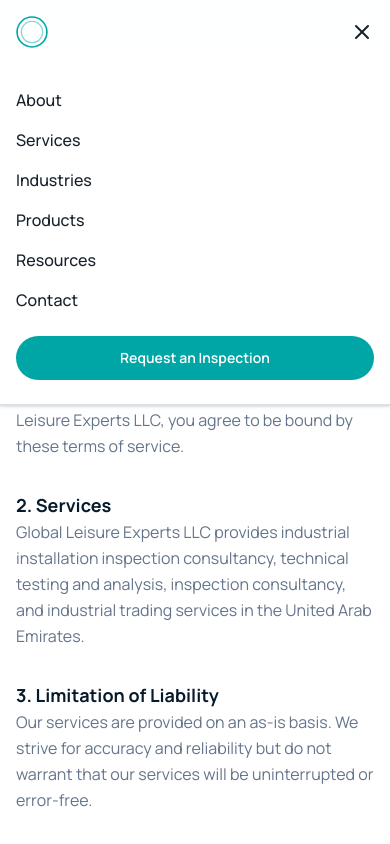
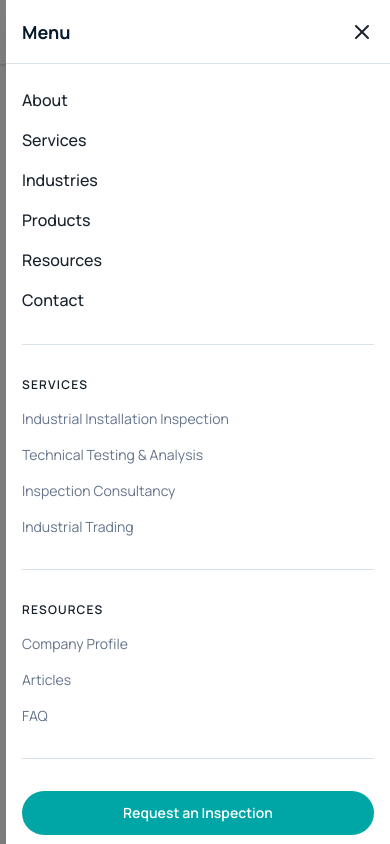
Before and after one commit to ibmdigitech/global-leisure-experts, a Next.js app: page /terms in a window 390 px wide. Both pictures are taken after a click on the button "Open menu". Shown: the top 844 px of the page. Built offline with nearby package versions, Linux system fonts and the light colour scheme.

Commit message:
Fix header/footer visibility, mobile nav, industries footer column, and lint warnings

```diff
--- a/src/app/manifest.ts
+++ b/src/app/manifest.ts
@@ -1,6 +1,4 @@
 import { MetadataRoute } from 'next';
-
-const siteUrl = process.env.NEXT_PUBLIC_SITE_URL || 'https://gle.ae';
 
 export default function manifest(): MetadataRoute.Manifest {
   return {
--- a/src/app/services/industrial-installation-inspection/page.tsx
+++ b/src/app/services/industrial-installation-inspection/page.tsx
@@ -2,7 +2,6 @@
 import { Footer } from '@/components/Footer';
 import { WhatsAppButton } from '@/components/WhatsAppButton';
 import { ScrollReveal } from '@/components/ScrollReveal';
-import { SectionHeading } from '@/components/SectionHeading';
 import { CTASection } from '@/components/CTASection';
 import { services, Service } from '@/data/services';
 import { ArrowRight, ArrowLeft } from 'lucide-react';
--- a/src/app/services/industrial-trading/page.tsx
+++ b/src/app/services/industrial-trading/page.tsx
@@ -2,7 +2,6 @@
 import { Footer } from '@/components/Footer';
 import { WhatsAppButton } from '@/components/WhatsAppButton';
 import { ScrollReveal } from '@/components/ScrollReveal';
-import { SectionHeading } from '@/components/SectionHeading';
 import { CTASection } from '@/components/CTASection';
 import { services, Service } from '@/data/services';
 import { ArrowRight, ArrowLeft } from 'lucide-react';
--- a/src/app/services/inspection-consultancy/page.tsx
+++ b/src/app/services/inspection-consultancy/page.tsx
@@ -2,7 +2,6 @@
 import { Footer } from '@/components/Footer';
 import { WhatsAppButton } from '@/components/WhatsAppButton';
 import { ScrollReveal } from '@/components/ScrollReveal';
-import { SectionHeading } from '@/components/SectionHeading';
 import { CTASection } from '@/components/CTASection';
 import { services, Service } from '@/data/services';
 import { ArrowRight, ArrowLeft } from 'lucide-react';
--- a/src/app/services/technical-testing-analysis/page.tsx
+++ b/src/app/services/technical-testing-analysis/page.tsx
@@ -2,7 +2,6 @@
 import { Footer } from '@/components/Footer';
 import { WhatsAppButton } from '@/components/WhatsAppButton';
 import { ScrollReveal } from '@/components/ScrollReveal';
-import { SectionHeading } from '@/components/SectionHeading';
 import { CTASection } from '@/components/CTASection';
 import { services, Service } from '@/data/services';
 import { ArrowRight, ArrowLeft } from 'lucide-react';
--- a/src/components/Header.tsx
+++ b/src/components/Header.tsx
@@ -1,11 +1,11 @@
 'use client';
 
 import { useState, useEffect } from 'react';
-import { motion, AnimatePresence } from 'framer-motion';
 import { Menu, X } from 'lucide-react';
 import { Logo } from './Logo';
 import { navigation } from '@/data/navigation';
 import { company } from '@/data/company';
+import { MobileNavigation } from './MobileNavigation';
 import Link from 'next/link';
 
 interface HeaderProps {
@@ -38,6 +38,7 @@
   const isTransparent = transparent && !isScrolled;
 
   return (
+    <>
       <header
         className={`fixed top-0 left-0 right-0 z-[60] transition-all duration-300 ${
           isTransparent
@@ -47,23 +48,20 @@
       >
         <div className="mx-auto max-w-7xl px-4 sm:px-6 lg:px-8">
           <div className="flex h-16 lg:h-20 items-center justify-between">
-          <Link href="/" className="flex items-center gap-2 shrink-0 pointer-events-auto">
-            <Logo className={`h-8 w-auto ${isTransparent ? 'text-white' : 'text-deep-navy'}`} />
+            <Link href="/" className="flex items-center gap-2 shrink-0">
+              <Logo className={`h-8 w-auto transition-colors duration-300 ${isTransparent ? 'text-white' : 'text-deep-navy'}`} />
             </Link>
 
-          <nav className="hidden lg:flex items-center gap-8 relative z-50 pointer-events-none" aria-label="Main navigation">
+            <nav className="hidden lg:flex items-center gap-8" aria-label="Main navigation">
               {navigation.map((item) => (
                 <Link
                   key={item.href}
                   href={item.href}
-                className={`text-sm font-medium transition-colors hover:text-technical-teal relative pointer-events-auto ${
-                  isTransparent ? 'text-white/90' : 'text-primary-text'
+                  className={`text-sm font-medium transition-colors hover:text-technical-teal focus-visible:outline-none focus-visible:ring-2 focus-visible:ring-technical-teal focus-visible:ring-offset-2 rounded ${
+                    isTransparent ? 'text-white/90 drop-shadow-md' : 'text-primary-text'
                   }`}
                 >
-                <span className="relative">
                   {item.label}
-                  <span className="absolute -bottom-1 left-0 h-0.5 w-0 bg-technical-teal transition-all duration-300 group-hover:w-full hover:w-full" />
-                </span>
                 </Link>
               ))}
             </nav>
@@ -71,7 +69,7 @@
             <div className="hidden lg:flex items-center gap-4">
               <Link
                 href="/request-inspection"
-              className="inline-flex items-center justify-center rounded-full bg-technical-teal px-5 py-2.5 text-sm font-semibold text-white transition-colors hover:bg-industrial-blue pointer-events-auto"
+                className="inline-flex items-center justify-center rounded-full bg-technical-teal px-5 py-2.5 text-sm font-semibold text-white transition-colors hover:bg-industrial-blue focus-visible:outline-none focus-visible:ring-2 focus-visible:ring-technical-teal focus-visible:ring-offset-2"
               >
                 {company.primaryCTA}
               </Link>
@@ -79,51 +77,22 @@
 
             <button
               type="button"
-            className="lg:hidden p-2 -mr-2 pointer-events-auto"
+              className="lg:hidden p-2 -mr-2"
               onClick={() => setIsMobileMenuOpen(!isMobileMenuOpen)}
               aria-label={isMobileMenuOpen ? 'Close menu' : 'Open menu'}
               aria-expanded={isMobileMenuOpen}
             >
               {isMobileMenuOpen ? (
-              <X className={`h-6 w-6 ${isTransparent ? 'text-white' : 'text-primary-text'}`} />
+                <X className={`h-6 w-6 transition-colors duration-300 ${isTransparent ? 'text-white' : 'text-primary-text'}`} />
               ) : (
-              <Menu className={`h-6 w-6 ${isTransparent ? 'text-white' : 'text-primary-text'}`} />
+                <Menu className={`h-6 w-6 transition-colors duration-300 ${isTransparent ? 'text-white' : 'text-primary-text'}`} />
               )}
             </button>
           </div>
         </div>
+      </header>
 
-      <AnimatePresence>
-        {isMobileMenuOpen && (
-          <motion.div
-            initial={{ opacity: 0, height: 0 }}
-            animate={{ opacity: 1, height: 'auto' }}
-            exit={{ opacity: 0, height: 0 }}
-            transition={{ duration: 0.3 }}
-            className="lg:hidden bg-white border-b border-border"
-          >
-            <nav className="mx-auto max-w-7xl px-4 py-6 flex flex-col gap-4" aria-label="Mobile navigation">
-              {navigation.map((item) => (
-                <Link
-                  key={item.href}
-                  href={item.href}
-                  className="text-base font-medium text-primary-text hover:text-technical-teal transition-colors"
-                  onClick={() => setIsMobileMenuOpen(false)}
-                >
-                  {item.label}
-                </Link>
-              ))}
-              <Link
-                href="/request-inspection"
-                className="inline-flex items-center justify-center rounded-full bg-technical-teal px-5 py-3 text-sm font-semibold text-white transition-colors hover:bg-industrial-blue mt-2"
-                onClick={() => setIsMobileMenuOpen(false)}
-              >
-                {company.primaryCTA}
-              </Link>
-            </nav>
-          </motion.div>
-        )}
-      </AnimatePresence>
-    </header>
+      <MobileNavigation isOpen={isMobileMenuOpen} onClose={() => setIsMobileMenuOpen(false)} />
+    </>
   );
 }
--- a/src/components/ImageWithFallback.tsx
+++ b/src/components/ImageWithFallback.tsx
@@ -16,12 +16,14 @@
   return (
     <>
       {hasError && fallbackSrc ? (
+        // eslint-disable-next-line @next/next/no-img-element
         <img
           src={fallbackSrc}
           alt={alt}
           className={className}
         />
       ) : (
+        // eslint-disable-next-line @next/next/no-img-element
         <img
           src={imgSrc}
           alt={alt}
--- a/src/components/Logo.tsx
+++ b/src/components/Logo.tsx
@@ -6,7 +6,7 @@
       <circle cx="30" cy="30" r="28" stroke="currentColor" strokeWidth="3" className="text-technical-teal" />
       <circle cx="30" cy="30" r="20" stroke="currentColor" strokeWidth="2" className="text-technical-teal opacity-50" />
       <path d="M22 30H38M30 22V38" stroke="currentColor" strokeWidth="3" className="text-white" strokeLinecap="round" />
-      <text x="68" y="36" fill="currentColor" className="text-white font-bold text-xl tracking-wider" style={{ fontFamily: 'Manrope, sans-serif' }}>
+      <text x="68" y="36" fill="currentColor" className="font-bold text-xl tracking-wider" style={{ fontFamily: 'Manrope, sans-serif' }}>
         {company.shortName}
       </text>
     </svg>
--- /dev/null
+++ b/src/components/MobileNavigation.tsx
@@ -0,0 +1,92 @@
+'use client';
+
+import { motion, AnimatePresence } from 'framer-motion';
+import { X } from 'lucide-react';
+import { navigation, footerNavigation } from '@/data/navigation';
+import { company } from '@/data/company';
+import Link from 'next/link';
+
+interface MobileNavigationProps {
+  isOpen: boolean;
+  onClose: () => void;
+}
+
+export function MobileNavigation({ isOpen, onClose }: MobileNavigationProps) {
+  return (
+    <AnimatePresence>
+      {isOpen && (
+        <motion.div
+          initial={{ opacity: 0 }}
+          animate={{ opacity: 1 }}
+          exit={{ opacity: 0 }}
+          className="fixed inset-0 z-[70] lg:hidden"
+        >
+          <div className="absolute inset-0 bg-black/50" onClick={onClose} />
+          <motion.div
+            initial={{ x: '100%' }}
+            animate={{ x: 0 }}
+            exit={{ x: '100%' }}
+            transition={{ type: 'tween', duration: 0.3 }}
+            className="absolute right-0 top-0 h-full w-full max-w-sm bg-white shadow-xl"
+          >
+            <div className="flex h-16 items-center justify-between px-4 border-b border-border">
+              <span className="text-lg font-bold text-deep-navy">Menu</span>
+              <button
+                type="button"
+                onClick={onClose}
+                className="p-2 -mr-2"
+                aria-label="Close menu"
+              >
+                <X className="h-6 w-6 text-primary-text" />
+              </button>
+            </div>
+            <nav className="px-4 py-6 flex flex-col gap-4 overflow-y-auto h-full">
+              {navigation.map((item) => (
+                <Link
+                  key={item.href}
+                  href={item.href}
+                  className="text-base font-medium text-primary-text hover:text-technical-teal transition-colors"
+                  onClick={onClose}
+                >
+                  {item.label}
+                </Link>
+              ))}
+              <div className="border-t border-border my-4" />
+              <p className="text-xs font-semibold uppercase tracking-widest text-muted-text">Services</p>
+              {footerNavigation.services.map((item) => (
+                <Link
+                  key={item.href}
+                  href={item.href}
+                  className="text-sm text-secondary-text hover:text-technical-teal transition-colors"
+                  onClick={onClose}
+                >
+                  {item.label}
+                </Link>
+              ))}
+              <div className="border-t border-border my-4" />
+              <p className="text-xs font-semibold uppercase tracking-widest text-muted-text">Resources</p>
+              {footerNavigation.resources.map((item) => (
+                <Link
+                  key={item.href}
+                  href={item.href}
+                  className="text-sm text-secondary-text hover:text-technical-teal transition-colors"
+                  onClick={onClose}
+                >
+                  {item.label}
+                </Link>
+              ))}
+              <div className="border-t border-border my-4" />
+              <Link
+                href="/request-inspection"
+                className="inline-flex items-center justify-center rounded-full bg-technical-teal px-5 py-3 text-sm font-semibold text-white transition-colors hover:bg-industrial-blue"
+                onClick={onClose}
+              >
+                {company.primaryCTA}
+              </Link>
+            </nav>
+          </motion.div>
+        </motion.div>
+      )}
+    </AnimatePresence>
+  );
+}
```
Also changed, not shown: src/components/Footer.tsx (+27 -14 lines), src/data/navigation.ts (+10 -0 lines). Lines whose indentation alone changed are shown as unchanged.
